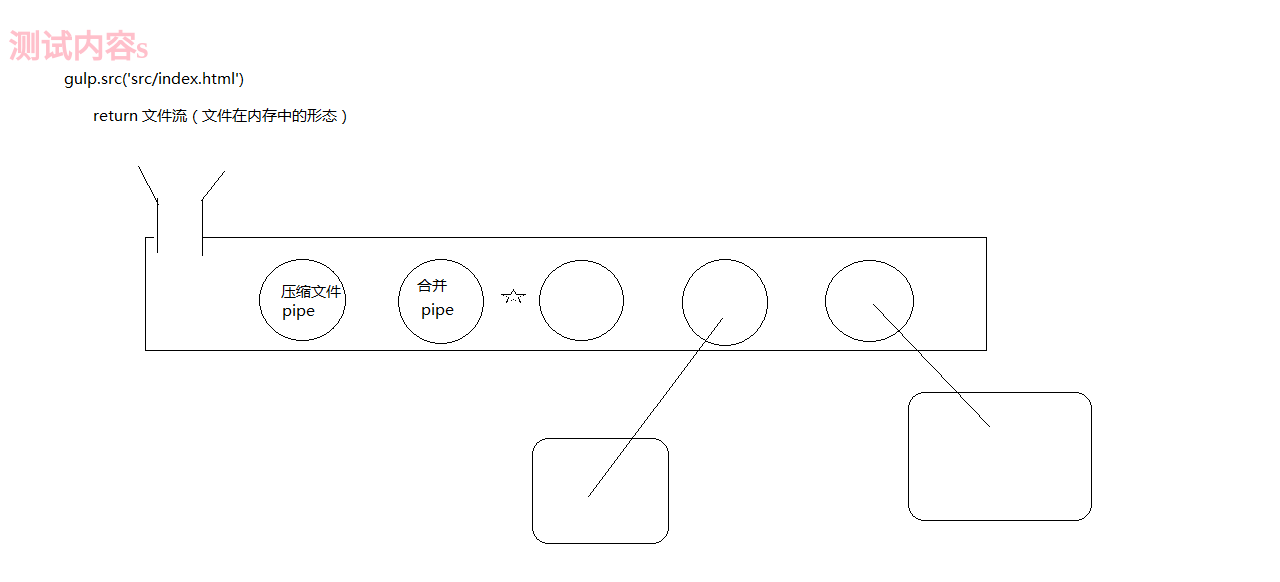
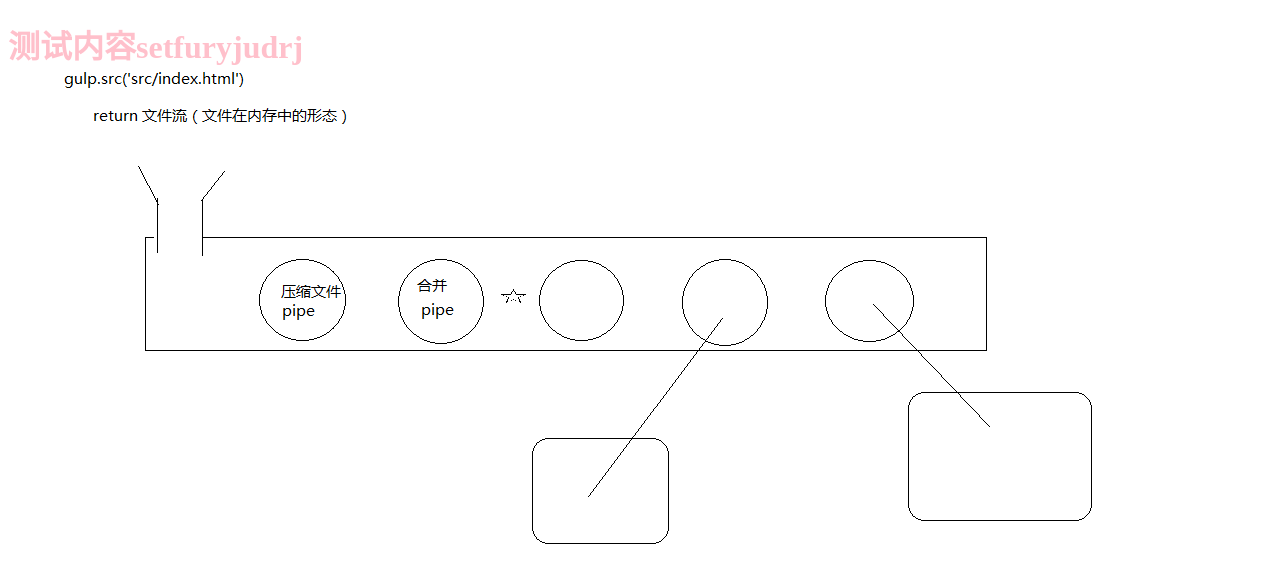
Before and after one commit to alphawolfa/git-demo, a website: page src/index.html in a window 1280 px wide. Drawn offline with nearby package versions, Linux system fonts and the light colour scheme; files that its build step writes are made by us from their sources.

Commit message:
第二次修改

```diff
--- a/src/index.html
+++ b/src/index.html
@@ -8,7 +8,7 @@
 
 <body>
 <!-- 测试注释 -->
-  <h1>测试内容s</h1>
+  <h1>测试内容setfuryjudrj</h1>
   <script src="scripts/all.js"></script>
 </body>
 
```
